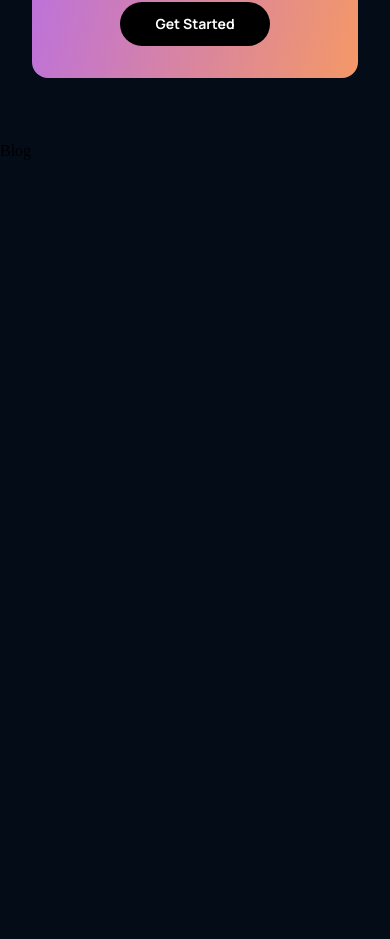
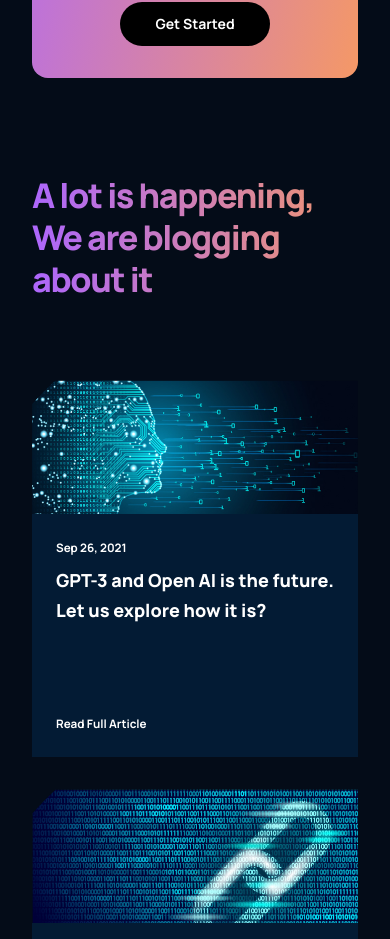
Before and after one commit to sai-myne/GPT-3-Clone, a React (Create React App) app: page / in a window 390 px wide. Shown: the part 4577-5516 px from the top of the page. Before the commit the page ends 4737 px from the top, so only its background shows below. Built offline with nearby package versions, Linux system fonts and the light colour scheme.

Commit message:
Blog Section

```diff
--- a/src/components/article/Article.jsx
+++ b/src/components/article/Article.jsx
@@ -1,13 +1,19 @@
-import React from 'react'
+import React from 'react';
+import './article.css';
 
-import './article.css'
+const Article = ({ imgUrl, date, text }) => (
+  <div className="gpt3__blog-container_article">
+    <div className="gpt3__blog-container_article-image">
+      <img src={imgUrl} alt="blog_image" />
+    </div>
+    <div className="gpt3__blog-container_article-content">
+      <div>
+        <p>{date}</p>
+        <h3>{text}</h3>
+      </div>
+      <p>Read Full Article</p>
+    </div>
+  </div>
+);
 
-const Article = () => {
-  return (
-    <div>
-      Article
-    </div>
-  )
-}
-
-export default Article
+export default Article;
--- a/src/components/article/article.css
+++ b/src/components/article/article.css
@@ -0,0 +1,60 @@
+.gpt3__blog-container_article {
+    width: 100%;
+    height: 100%;
+
+    display: flex;
+    flex-direction: column;
+    background: var(--color-footer);
+}
+
+.gpt3__blog-container_article-image {
+    width: 100%;
+    height: 100%;
+    background: var(--color-bg);
+}
+
+.gpt3__blog-container_article-image img {
+    width: 100%;
+    height: 100%;
+}
+
+.gpt3__blog-container_article-content {
+    display: flex;
+    flex-direction: column;
+    justify-content: space-between;
+
+    padding: 1rem 1.5rem;
+    height: 100%;
+}
+
+.gpt3__blog-container_article-content p {
+    font-family: var(--font-family);
+    font-size: 11.65px;
+    font-weight: 700;
+    line-height: 35px;
+
+    color: #fff;
+}
+
+.gpt3__blog-container_article-content h3 {
+    font-family: var(--font-family);
+    font-size: 25.11px;
+    font-weight: 800;
+    line-height: 30.30px;
+
+    color: #fff;
+    margin-bottom: 5rem;
+    cursor: pointer;
+}
+
+.gpt3__blog-container_article-content p:last-child {
+    cursor: pointer;
+}
+
+
+@media screen and (max-width: 550px) {
+    .gpt3__blog-container_article-content h3 {
+        font-size: 18px;
+        line-height: 25p;
+    }
+}
--- a/src/containers/blog/Blog.jsx
+++ b/src/containers/blog/Blog.jsx
@@ -1,11 +1,25 @@
 import React from 'react'
-
+import { Article } from '../../components'
+import { blog01, blog02, blog03, blog04, blog05 } from './imports'
 import './blog.css'
 
 const Blog = () => {
   return (
-    <div>
-      Blog
+    <div className='gpt3__blog section__padding' id='blog'>
+      <div className="gpt3__blog-heading">
+        <h1 className='gradient__text'>A lot is happening, We are blogging about it</h1>
+      </div>
+      <div className="gpt3__blog-container">
+        <div className="gpt3__blog-container_groupA">
+          <Article imgUrl={blog01} date="Sep 26, 2021" text="GPT-3 and Open AI is the future. Let us explore how it is?"/>
+        </div>
+        <div className="gpt3__blog-container_groupB">
+          <Article imgUrl={blog02} date="Sep 26, 2021" text="GPT-3 and Open AI is the future. Let us explore how it is?"/>
+          <Article imgUrl={blog03} date="Sep 26, 2021" text="GPT-3 and Open AI is the future. Let us explore how it is?"/>
+          <Article imgUrl={blog04} date="Sep 26, 2021" text="GPT-3 and Open AI is the future. Let us explore how it is?"/>
+          <Article imgUrl={blog05} date="Sep 26, 2021" text="GPT-3 and Open AI is the future. Let us explore how it is?"/>
+        </div>
+      </div>
     </div>
   )
 }
--- a/src/containers/blog/blog.css
+++ b/src/containers/blog/blog.css
@@ -0,0 +1,76 @@
+.gpt3__blog {
+    display: flex;
+    flex-direction: column;
+}
+
+.gpt3__blog-heading {
+    width: 100%;
+    text-align: left;
+
+    margin-bottom: 5rem;
+}
+
+.gpt3__blog-heading h1 {
+    font-family: var(--font-family);
+    font-weight: 800;
+    font-size: 62px;
+    list-style: 75px;
+    letter-spacing: -0.04em;
+}
+
+.gpt3__blog-container {
+    display: flex;
+    flex-direction: row;
+}
+
+.gpt3__blog-container_groupA {
+    flex: 0.75;
+    margin-right: 2rem;
+}
+
+.gpt3__blog-container_groupB {
+    flex: 1;
+    display: grid;
+    grid-template-columns: repeat(2, 1fr);
+    grid-gap: 2rem;
+}
+
+@media screen and (max-width: 990px) {
+    .gpt3__blog-container {
+        flex-direction: column-reverse;
+    }
+
+    .gpt3__blog-container_groupA {
+        margin: 2rem 0;
+    }
+
+    .gpt3__blog-container_groupA .gpt3__blog-container_article{
+        width: 48%;
+    }
+
+    .gpt3__blog-container_groupA .gpt3__blog-container_article-image{
+        height: 250px;
+    }
+}
+
+@media screen and (max-width: 700px) {
+    .gpt3__blog-container_groupB {
+        grid-template-columns: repeat(1, 1fr);
+    }
+
+    .gpt3__blog-container_groupA .gpt3__blog-container_article{
+        width: 100%;
+    }
+
+    .gpt3__blog-heading h1 {
+        font-size: 46px;
+        line-height: 52px;
+    }
+}
+
+@media screen and (max-width: 550px) {
+    .gpt3__blog-heading h1 {
+        font-size: 34px;
+        line-height: 42px;
+    }
+}
--- /dev/null
+++ b/src/containers/blog/imports.js
@@ -0,0 +1,13 @@
+import blog01 from '../../assets/blog01.png'
+import blog02 from '../../assets/blog02.png'
+import blog03 from '../../assets/blog03.png'
+import blog04 from '../../assets/blog04.png'
+import blog05 from '../../assets/blog05.png'
+
+export {
+    blog01,
+    blog02,
+    blog03,
+    blog04,
+    blog05
+}
```
